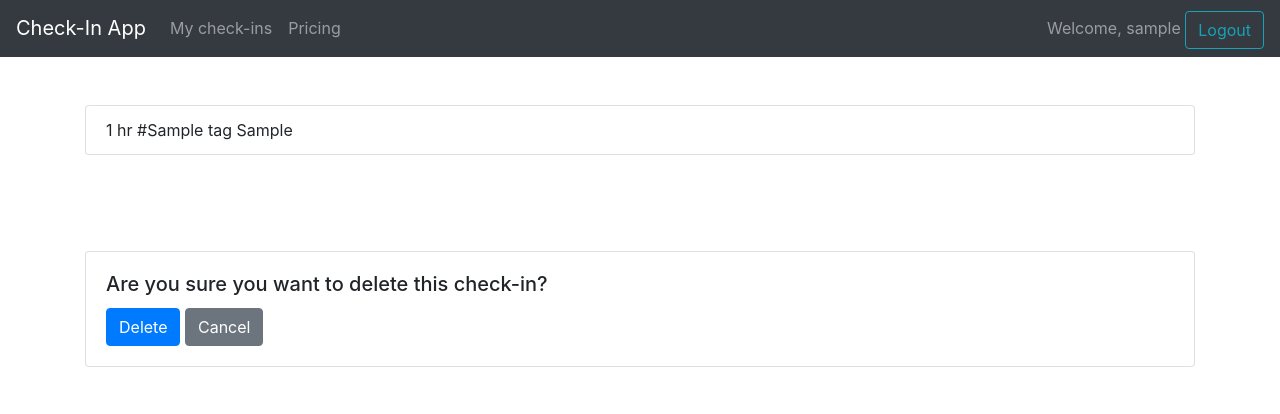
After one commit to jonathantumulak/time-tracker, a Django app: page /checkin/delete/1/ in a window 1280 px wide. The commit adds this page. Shown: the top 414 px of the page. Run offline with Django 3.2, Linux system fonts and the light colour scheme; a user stored in the database is signed in; tables that the repository leaves empty hold one stand-in row (values such as "Sample post").

Commit message:
Add delete functionality for check-ins

```diff
--- a/checkin/admin.py
+++ b/checkin/admin.py
@@ -8,6 +8,7 @@ from checkin.models import (
 
 class CheckInAdmin(admin.ModelAdmin):
     list_display = (
+        "user",
         "activity",
         "tag",
         "hours",
@@ -17,6 +18,7 @@ class CheckInAdmin(admin.ModelAdmin):
     search_fields = (
         "activity",
         "tag__name",
+        "user__username",
     )
     raw_id_fields = ("tag",)
 
--- a/checkin/models.py
+++ b/checkin/models.py
@@ -1,6 +1,7 @@
 from django.contrib.auth.models import User
 from django.db import models
 from django.template.defaultfilters import slugify
+from django.urls import reverse
 from django_extensions.db.models import TimeStampedModel
 
 
@@ -41,3 +42,6 @@ class CheckIn(TimeStampedModel):
     def get_check_in_display(self):
         hour_string = "hr" if self.hours == 1 else "hrs"
         return f"{self.hours.normalize()} {hour_string} #{self.tag.name} {self.activity}"
+
+    def get_delete_url(self):
+        return reverse("checkin:DeleteCheckinView", args=(self.pk,))
--- a/checkin/tables.py
+++ b/checkin/tables.py
@@ -25,6 +25,11 @@ class MyCheckInTable(tables.Table):
     tag = tables.Column()
     activity = tables.Column()
     timestamp = tables.DateColumn(verbose_name="Date")
+    delete = tables.TemplateColumn(
+        verbose_name="Action",
+        template_name="checkin/delete_checkin_button.html",
+        orderable=False,
+    )
 
     class Meta:
         model = CheckIn
--- a/checkin/templates/checkin/base.html
+++ b/checkin/templates/checkin/base.html
@@ -5,6 +5,7 @@
         <meta name="viewport" content="width=device-width, initial-scale=1.0">
         <link rel="stylesheet" href="https://cdn.jsdelivr.net/npm/bootstrap@4.6.2/dist/css/bootstrap.min.css" integrity="sha384-xOolHFLEh07PJGoPkLv1IbcEPTNtaed2xpHsD9ESMhqIYd0nLMwNLD69Npy4HI+N" crossorigin="anonymous">
         <link rel="stylesheet" href="//code.jquery.com/ui/1.13.2/themes/base/jquery-ui.css">
+        <link rel="stylesheet" href="https://cdn.jsdelivr.net/npm/bootstrap-icons@1.10.2/font/bootstrap-icons.css">
         <script src="https://code.jquery.com/jquery-3.6.1.min.js" crossorigin="anonymous"></script>
         <script src="https://code.jquery.com/ui/1.13.2/jquery-ui.js"></script>
         <script src="https://cdn.jsdelivr.net/npm/bootstrap@4.6.2/dist/js/bootstrap.bundle.min.js" integrity="sha384-Fy6S3B9q64WdZWQUiU+q4/2Lc9npb8tCaSX9FK7E8HnRr0Jz8D6OP9dO5Vg3Q9ct" crossorigin="anonymous"></script>
--- /dev/null
+++ b/checkin/templates/checkin/delete_checkin.html
@@ -0,0 +1,24 @@
+{% extends "checkin/base.html" %}
+
+
+{% block content %}
+
+    <div class="container py-5">
+        <ul class="list-group">
+            <li class="list-group-item">{{ object.get_check_in_display }}</li>
+        </ul>
+    </div>
+    <div class="container py-5">
+        <div class="card">
+            <div class="card-body">
+                <form method="post">
+                    {% csrf_token %}
+                    <h5 class="card-title">Are you sure you want to delete this check-in?</h5>
+                    <input class="btn btn-primary" type="submit" value="Delete">
+                    <a class="btn btn-secondary" type="reset" value="Cancel" href="{% url "checkin:MyCheckinView" %}">Cancel</a>
+                </form>
+            </div>
+        </div>
+    </div>
+
+{% endblock %}
--- /dev/null
+++ b/checkin/templates/checkin/delete_checkin_button.html
@@ -0,0 +1 @@
+<a href="{{ record.get_delete_url }}" class="btn btn-danger"><i class="bi bi-trash"></i></a>
--- a/checkin/templates/checkin/my_checkins.html
+++ b/checkin/templates/checkin/my_checkins.html
@@ -15,7 +15,11 @@
 
     {% if filter %}
         <div class="container py-5">
-            {% crispy filter.form %}
+            <div class="card">
+                <div class="card-body">
+                    {% crispy filter.form %}
+                </div>
+            </div>
         </div>
     {% endif %}
     <div class="container py-5">
--- a/checkin/urls.py
+++ b/checkin/urls.py
@@ -10,4 +10,5 @@ urlpatterns = [
     path("register/", views.RegisterView.as_view(), name="RegisterView"),
     path("checkin/", views.CheckinHomeView.as_view(), name="CheckinHomeView"),
     path("checkin/my/", views.MyCheckinView.as_view(), name="MyCheckinView"),
+    path("checkin/delete/<int:pk>/", views.DeleteCheckinView.as_view(), name="DeleteCheckinView"),
 ]
--- a/checkin/views.py
+++ b/checkin/views.py
@@ -9,6 +9,7 @@ from django.shortcuts import redirect
 from django.urls import reverse
 from django.views.generic import (
     CreateView,
+    DeleteView,
     FormView,
 )
 from django_filters.views import FilterView
@@ -121,3 +122,17 @@ class MyCheckinView(BaseViewMixin, LoginRequiredMixin, SingleTableMixin, FilterV
         return CheckIn.objects.filter(
             user=self.request.user,
         )
+
+
+class DeleteCheckinView(BaseViewMixin, LoginRequiredMixin, DeleteView):
+    template_name = "checkin/delete_checkin.html"
+
+    @property
+    def queryset(self):
+        queryset = CheckIn.objects.all()
+        if not self.request.user.is_superuser:
+            queryset = queryset.filter(user=self.request.user)
+        return queryset
+
+    def get_success_url(self):
+        return reverse("checkin:MyCheckinView")
```
Also changed, not shown: checkin/templates/checkin/home.html (+6 -2 lines).
